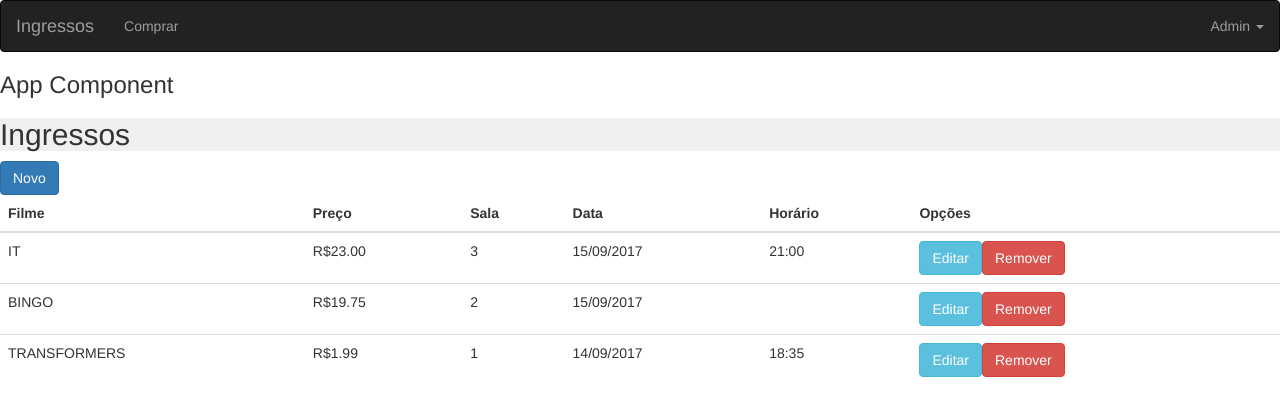
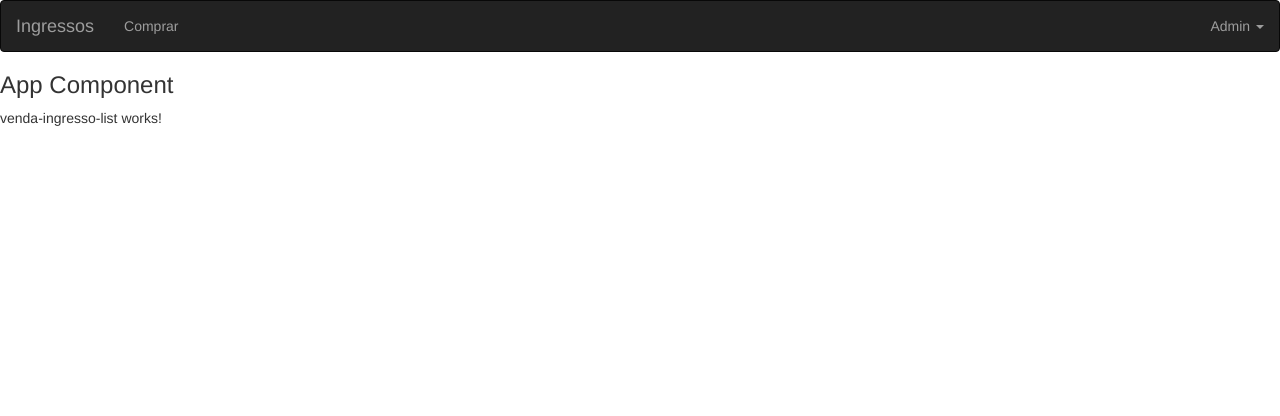
Before and after one commit to yurilc/t-treinamento-angular-2, an Angular app in the folder ingressos/: page / in a window 1280 px wide. Shown: the top 416 px of the page. Built offline with nearby package versions, Linux system fonts and the light colour scheme.

Commit message:
Criado serviço IngressoService

```diff
--- a/ingressos/src/app/app.component.html
+++ b/ingressos/src/app/app.component.html
@@ -1,7 +1,11 @@
-<app-header></app-header>
+<app-header
+    (onPageChange)="changePage($event)"></app-header>
 
 <h3>App Component</h3>
 
-<app-ingresso-list>
+<app-ingresso-list *ngIf="pagina === 'ingresso-list'">
     <h2 [appHighlight]="{ background: 'blue' }">Ingressos</h2>
 </app-ingresso-list>
+
+<app-venda-ingresso-list
+*ngIf="pagina === 'venda-ingresso-list'"></app-venda-ingresso-list>
--- a/ingressos/src/app/app.component.ts
+++ b/ingressos/src/app/app.component.ts
@@ -6,5 +6,9 @@ import { Component } from '@angular/core';
   styleUrls: ['./app.component.css']
 })
 export class AppComponent {
+  pagina = 'venda-ingresso-list';
 
+  changePage(pagina: string) {
+    this.pagina = pagina;
+  }
 }
--- a/ingressos/src/app/app.module.ts
+++ b/ingressos/src/app/app.module.ts
@@ -8,6 +8,7 @@ import { IngressoFormComponent } from './ingressos/ingresso-form/ingresso-form.c
 import { HeaderComponent } from './header/header.component';
 import { DropdownDirective } from './dropdown.directive';
 import { HighlightDirective } from './highlight.directive';
+import { VendaIngressoListComponent } from './venda/venda-ingresso-list/venda-ingresso-list.component';
 
 @NgModule({
   declarations: [
@@ -16,7 +17,8 @@ import { HighlightDirective } from './highlight.directive';
     IngressoFormComponent,
     HeaderComponent,
     DropdownDirective,
-    HighlightDirective
+    HighlightDirective,
+    VendaIngressoListComponent
   ],
   imports: [
     BrowserModule,
--- a/ingressos/src/app/header/header.component.html
+++ b/ingressos/src/app/header/header.component.html
@@ -4,7 +4,7 @@
       <a class="navbar-brand">Ingressos</a>
     </div>
     <ul class="nav navbar-nav navbar-left">
-        <li><a>Comprar</a></li>
+        <li><a (click)="changePage('venda-ingresso-list')">Comprar</a></li>
     </ul>
     <ul class="nav navbar-nav navbar-right">
       <li class="dropdown" appDropdown>
@@ -12,7 +12,7 @@
           Admin <span class="caret"></span>
         </a>
         <ul class="dropdown-menu">
-          <li><a href="#">Ingressos</a></li>
+          <li><a (click)="changePage('ingresso-list')">Ingressos</a></li>
         </ul>
       </li>
     </ul>
--- a/ingressos/src/app/header/header.component.ts
+++ b/ingressos/src/app/header/header.component.ts
@@ -1,4 +1,4 @@
-import { Component, OnInit } from '@angular/core';
+import { Component, OnInit, Output, EventEmitter } from '@angular/core';
 
 @Component({
   selector: 'app-header',
@@ -7,9 +7,15 @@ import { Component, OnInit } from '@angular/core';
 })
 export class HeaderComponent implements OnInit {
 
+  @Output() onPageChange = new EventEmitter<string>();
+
   constructor() { }
 
   ngOnInit() {
   }
 
+  changePage(pagina: string) {
+    this.onPageChange.emit(pagina);
+  }
+
 }
--- a/ingressos/src/app/ingressos/ingresso-list/ingresso-list.component.ts
+++ b/ingressos/src/app/ingressos/ingresso-list/ingresso-list.component.ts
@@ -2,11 +2,15 @@ import { Component, OnChanges, OnInit, DoCheck, AfterContentInit,
          AfterContentChecked, OnDestroy } from '@angular/core';
 
 import { Ingresso } from '../ingresso.model';
+import { IngressoService } from "../ingresso.service";
 
 @Component({
     selector: 'app-ingresso-list',
     templateUrl: './ingresso-list.component.html',
-    styleUrls: [ './ingresso-list.component.css' ]
+    styleUrls: [ './ingresso-list.component.css' ],
+    providers: [
+        IngressoService
+    ]
 })
 export class IngressoListComponent implements OnChanges, OnInit,
     DoCheck, AfterContentInit, AfterContentChecked, OnDestroy {
@@ -14,18 +18,16 @@ export class IngressoListComponent implements OnChanges, OnInit,
     ingressoSelecionado: Ingresso;
     indexSelecionado = -1;
 
-    ingressos: Ingresso[] = [
-        new Ingresso('It', 23, 3, new Date(2017, 8, 15), '21:00'),
-        new Ingresso('Bingo', 19.75, 2, new Date(2017, 8, 15)),
-        new Ingresso('Transformers', 1.99, 1, new Date(2017, 8, 14), '18:35')
-    ];
+    ingressos: Ingresso[];
+
+    constructor(private ingressoService: IngressoService) {}
 
     ngOnChanges() {
         console.log('OnChanges');
     }
 
     ngOnInit() {
-        console.log('OnInit');
+        this.ingressos = this.ingressoService.getIngressos();
     }
 
     ngDoCheck() {
--- /dev/null
+++ b/ingressos/src/app/ingressos/ingresso.service.ts
@@ -0,0 +1,13 @@
+import { Ingresso } from './ingresso.model';
+
+export class IngressoService {
+    private ingressos: Ingresso[] = [
+        new Ingresso('It', 23, 3, new Date(2017, 8, 15), '21:00'),
+        new Ingresso('Bingo', 19.75, 2, new Date(2017, 8, 15)),
+        new Ingresso('Transformers', 1.99, 1, new Date(2017, 8, 14), '18:35')
+    ];
+
+    getIngressos() {
+        return [ ...this.ingressos ];
+    }
+}
--- /dev/null
+++ b/ingressos/src/app/venda/venda-ingresso-list/venda-ingresso-list.component.html
@@ -0,0 +1,3 @@
+<p>
+  venda-ingresso-list works!
+</p>
--- /dev/null
+++ b/ingressos/src/app/venda/venda-ingresso-list/venda-ingresso-list.component.ts
@@ -0,0 +1,15 @@
+import { Component, OnInit } from '@angular/core';
+
+@Component({
+  selector: 'app-venda-ingresso-list',
+  templateUrl: './venda-ingresso-list.component.html',
+  styleUrls: ['./venda-ingresso-list.component.css']
+})
+export class VendaIngressoListComponent implements OnInit {
+
+  constructor() { }
+
+  ngOnInit() {
+  }
+
+}
```
Also changed, not shown: ingressos/src/app/venda/venda-ingresso-list/venda-ingresso-list.component.css (added).
